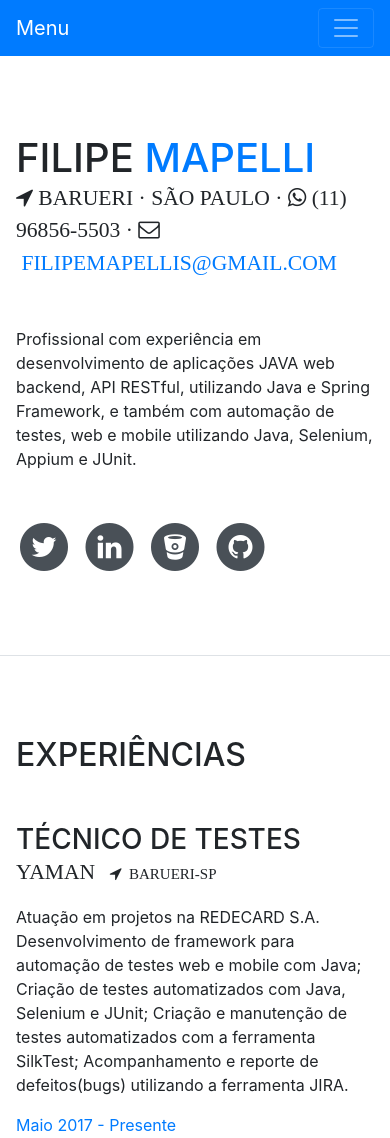
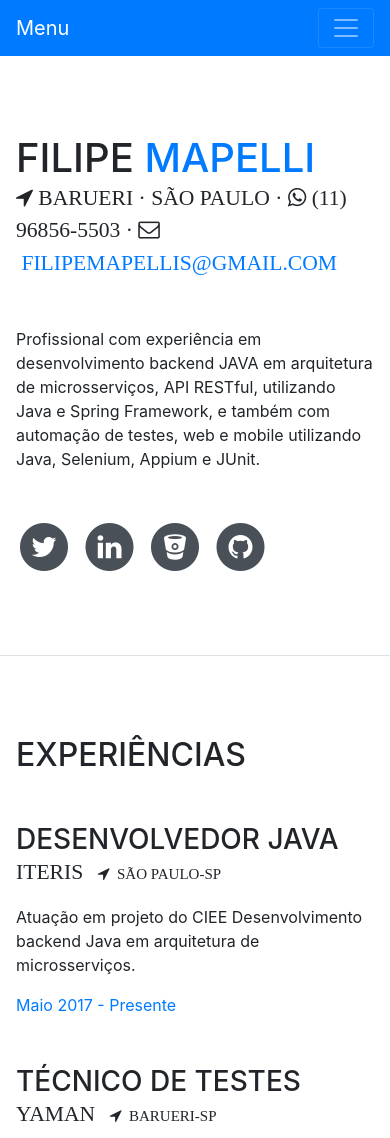
Before and after one commit to FilipeMapelli/filipemapelli.github.io, a website with bundled scripts: page index.html in a window 390 px wide. Shown: the top 1138 px of the page. Built offline with nearby package versions, Linux system fonts and the light colour scheme; a web font is replaced by a local one.

Commit message:
atualizacao

```diff
--- a/index.html
+++ b/index.html
@@ -78,7 +78,7 @@
               <i class="fa fa-location-arrow" aria-hidden="true"></i>&nbsp;Barueri · São Paulo · <i class="fa fa-whatsapp" aria-hidden="true"></i>&nbsp;(11) 96856-5503 ·
               <i class="fa fa-envelope-o" aria-hidden="true"></i>&nbsp;<a href="mailto:name@email.com">filipemapellis@gmail.com</a>
           </div>
-          <p class="mb-5">Profissional com experiência em desenvolvimento de aplicações JAVA web backend, API RESTful, utilizando Java e Spring Framework, e também com automação de testes, web e mobile utilizando Java, Selenium, Appium e JUnit.</p>
+          <p class="mb-5">Profissional com experiência em desenvolvimento backend JAVA em arquitetura de microsserviços, API RESTful, utilizando Java e Spring Framework, e também com automação de testes, web e mobile utilizando Java, Selenium, Appium e JUnit.</p>
 
           <ul class="list-inline list-social-icons mb-0">
             <li class="list-inline-item">
@@ -120,6 +120,23 @@
       <section class="resume-section p-3 p-lg-5 d-flex flex-column" id="experience">
         <div class="my-auto">
           <h2 class="mb-5">Experiências</h2>
+
+	  <div class="resume-item d-flex flex-column flex-md-row mb-5">
+            <div class="resume-content mr-auto">
+              <h3 class="mb-0">Desenvolvedor Java</h3>
+              <div class="subheading mb-3">
+                  Iteris&nbsp;&nbsp;<span style="font-size: 15px">
+                      <i class="fa fa-location-arrow" aria-hidden="true"></i>
+                      &nbsp;São Paulo-SP</span>
+              </div>
+              <p>Atuação em projeto do CIEE
+                Desenvolvimento backend Java em arquitetura de microsserviços.</p>
+            </div>
+            <div class="resume-date text-md-right">
+              <span class="text-primary">Maio 2017 - Presente</span>
+            </div>
+          </div>
+
 
           <div class="resume-item d-flex flex-column flex-md-row mb-5">
             <div class="resume-content mr-auto">
@@ -245,7 +262,7 @@
               <h3 class="mb-0">Faculdades Metropolitanas Unidas - FMU</h3>
               <div class="subheading mb-3">Ciência da Computação</div>
               <div>Graduação</div>
-              <p>7º semestre</p>
+              <p>concluído</p>
             </div>
             <div class="resume-date text-md-right">
               <span class="text-primary">Fevereiro 2015 - Dezembro 2018</span>
@@ -361,18 +378,10 @@
               <i class="fa-li fa fa-check"></i>
               Automação de testes com Java, Selenium e JUnit
             </li>
-            <li>
+           <li>
               <i class="fa-li fa fa-check"></i>
-              Automação de testes com Cucumber, Ruby e Capybara
-              </li>
-              <li>
-                <i class="fa-li fa fa-check"></i>
-                Gestão de defeitos utilizando JIRA
-                </li>
-              <li>
-                <i class="fa-li fa fa-check"></i>
-                Projetos ágeis com SCRUM e Kanban.
-                </li>
+                Projetos ágeis com SCRUM e Kanban. JIRA
+           </li>
           </ul>
         </div>
       </section>
@@ -380,7 +389,7 @@
       <section class="resume-section p-3 p-lg-5 d-flex flex-column" id="interests">
         <div class="my-auto">
           <h2 class="mb-5">Interesses</h2>
-          <p>Além de ser um desenvolvedor java, uso meu tempo livre para estudar. Gosto muito de aprender novas tecnologias, no momento entusiasmado com Blockchain, IOT e Inteligência Artificial.</p>
+          <p>Além de ser um desenvolvedor java, uso o tempo livre para estudar. Gosto muito de aprender novas tecnologias, no momento entusiasmado com Blockchain, IOT e Inteligência Artificial.</p>
           <p class="mb-0">Também sou surfista, as vezes para fugir um pouco de toda tensão do dia a dia, eu faço um "bate volta" na praia no fim de semana, pego umas ondas e volto renovado. Aproveitar esses momentos e trabalhar com o que gosta é muito gratificante.</p>
         </div>
       </section>
```
